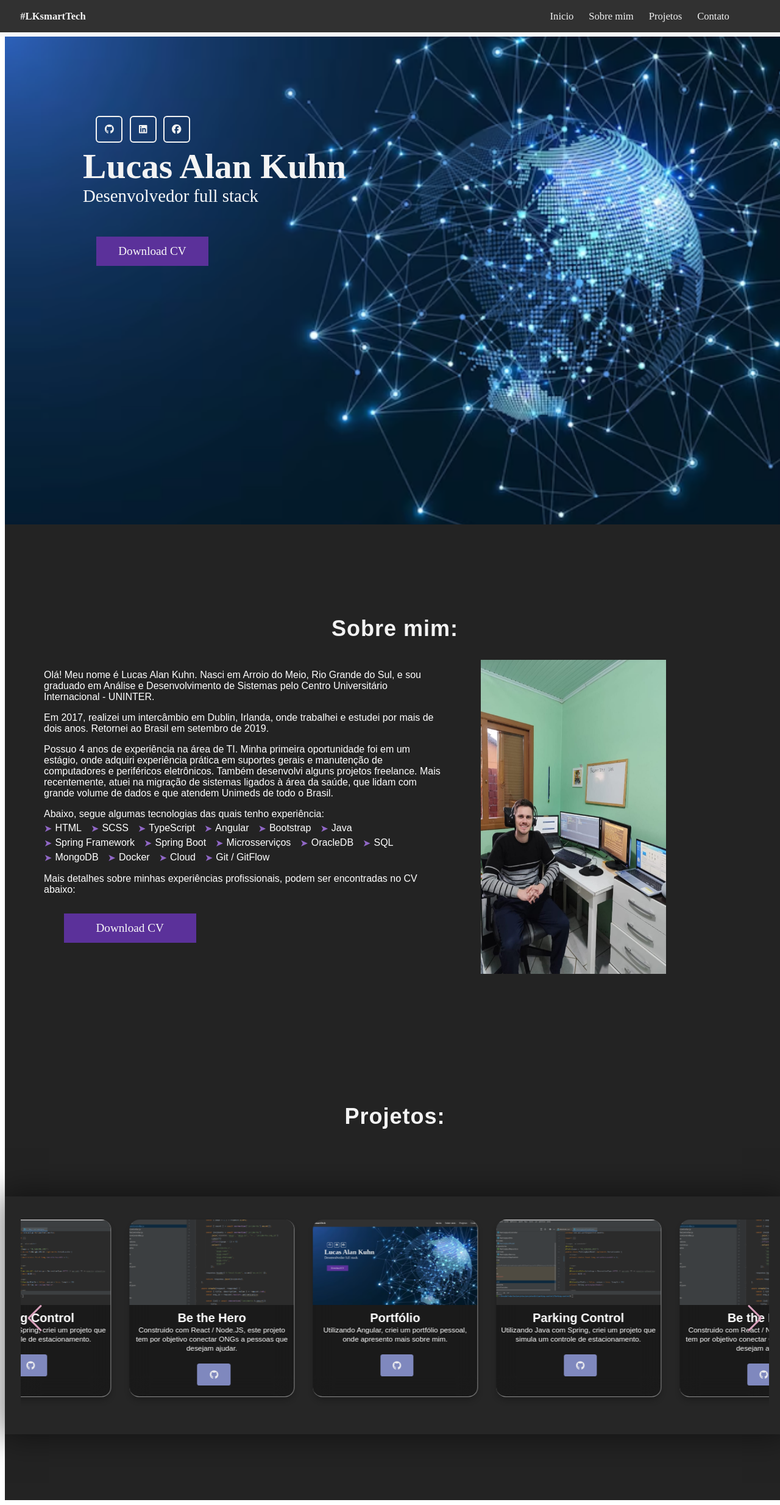
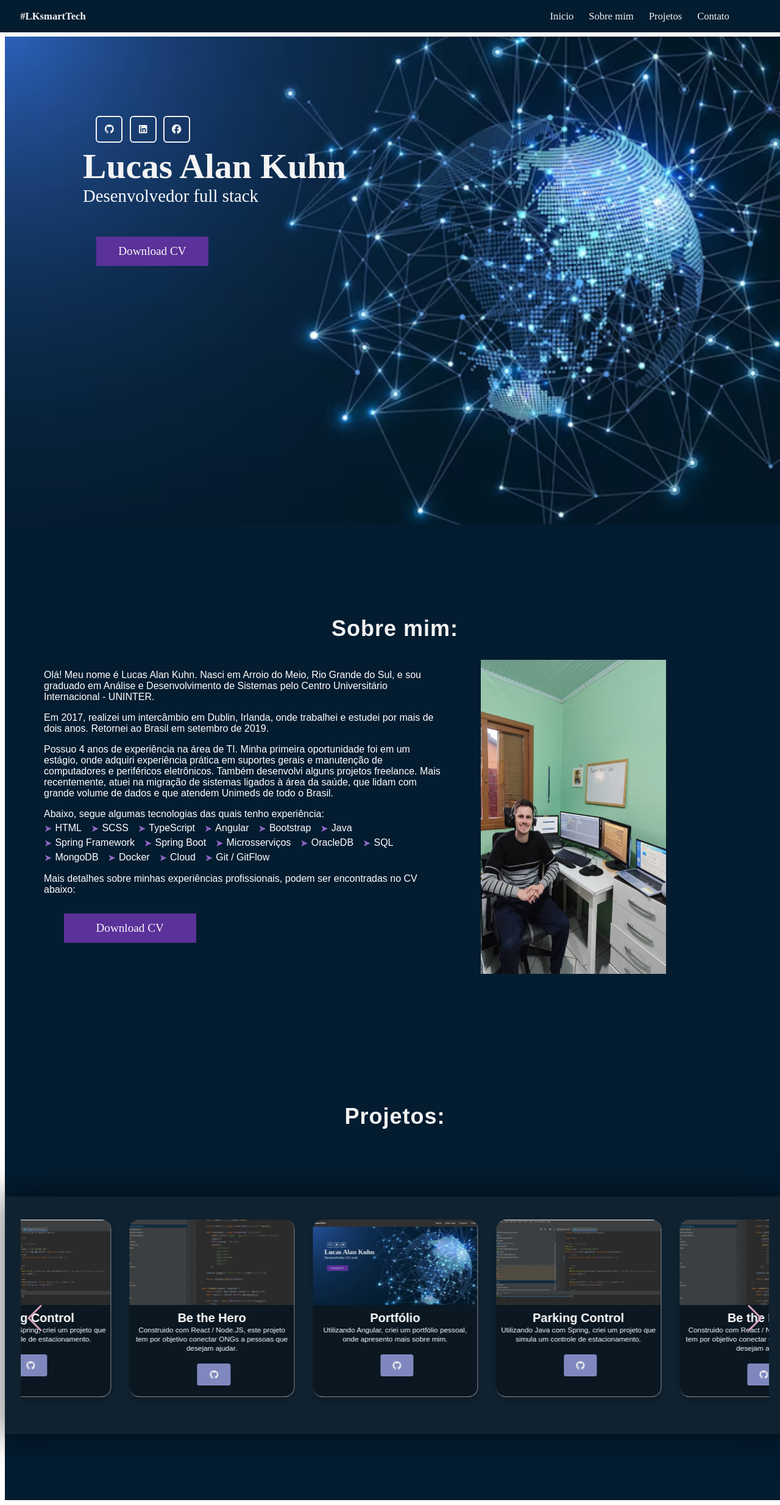
Before and after one commit to LucasAKuhn/portfolio-lucas-kuhn, an Angular app: page /portfolio in a window 1280 px wide. Shown: the whole page at 61% size. Built offline with nearby package versions, Linux system fonts and the light colour scheme.

Commit message:
Alterado cor de fundo

```diff
--- a/src/app/components/header/header.component.scss
+++ b/src/app/components/header/header.component.scss
@@ -4,7 +4,7 @@
   position: fixed;
   width: 100vw;
   z-index: 999999;
-  background: #313131;
+  background: #031c30;
   overflow: hidden;
   font-size: 1.3vw;
   height: max-content;
--- a/src/app/components/projetos/projetos.component.scss
+++ b/src/app/components/projetos/projetos.component.scss
@@ -1,7 +1,7 @@
 #projetos {
   height: 100vh;
   width: 100vw;
-  background: #232323;
+  background: #031c30;
   color: #fff;
   font-family: 'Cairo', sans-serif;
 }
--- a/src/app/components/sobre/sobre.component.scss
+++ b/src/app/components/sobre/sobre.component.scss
@@ -1,7 +1,8 @@
 #sobre {
   height: 100vh;
   width: 100vw;
-  background: #232323;
+  //background: #232323;
+  background: #031c30;
 }
 
 .container-fluid {
```
